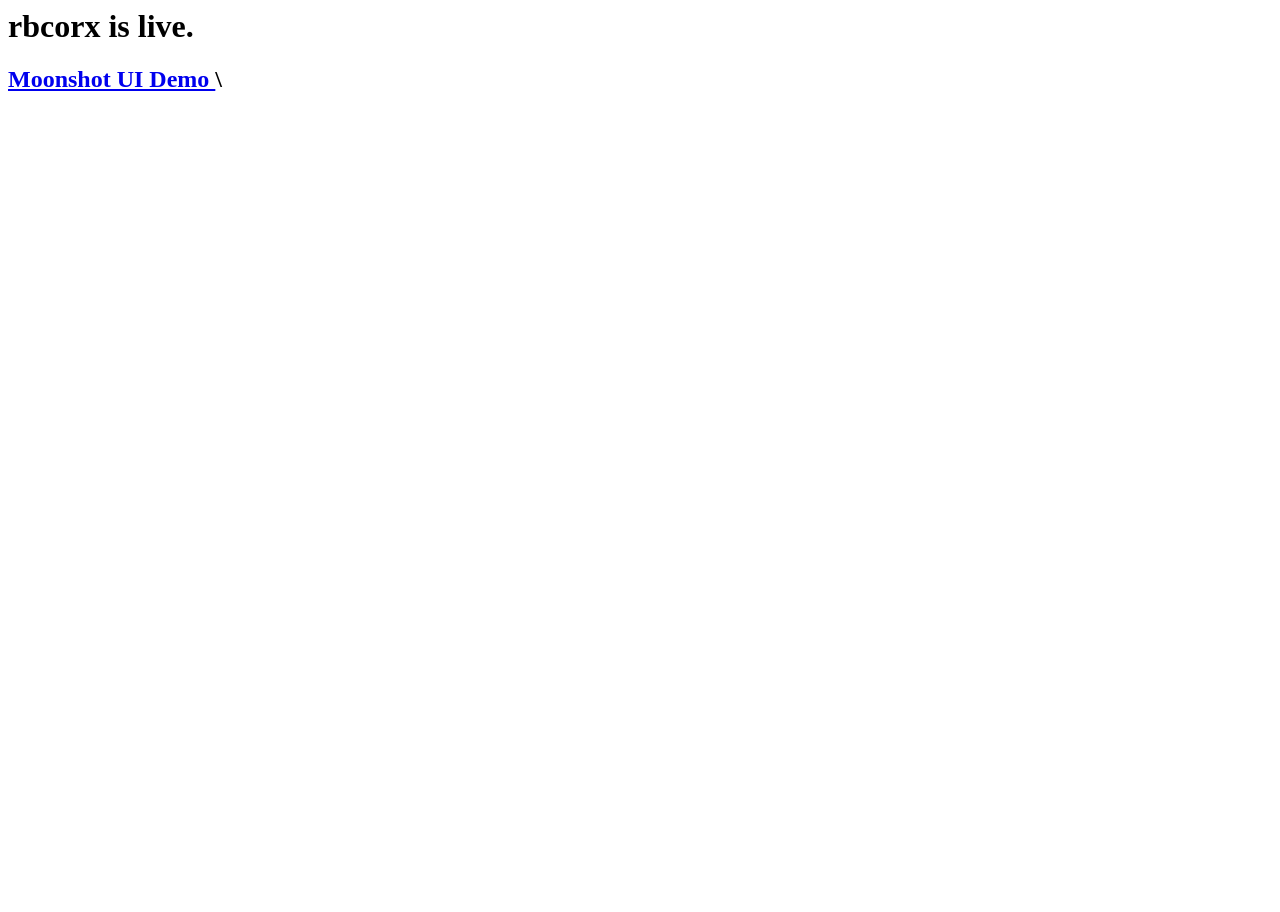
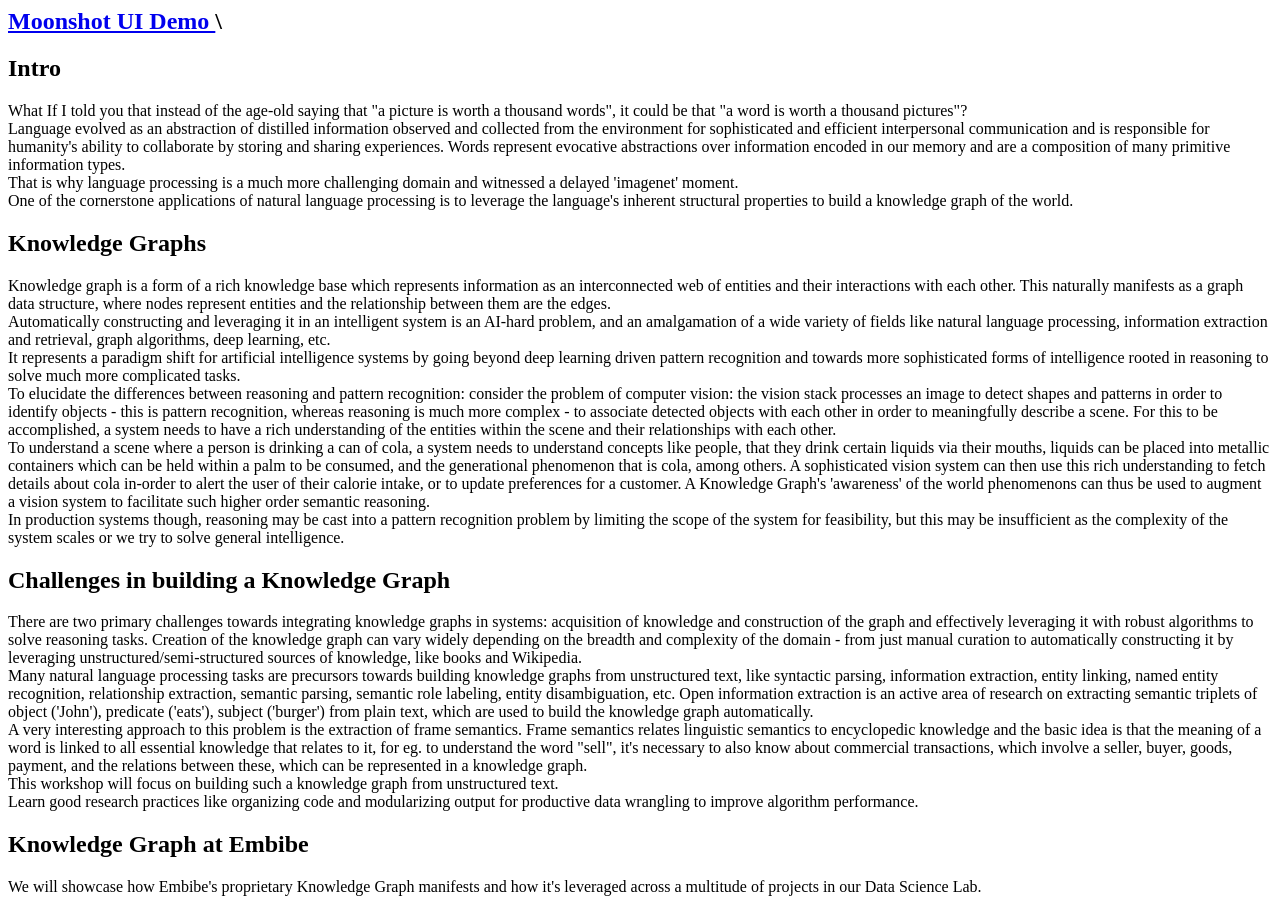
Before and after one commit to rbcorx/rbcorx.github.io, a plain HTML site: page index.html in a window 1280 px wide. Before the commit the page ends 800 px from the top, so only its background shows below. Drawn offline with Linux system fonts and the light colour scheme.

Commit message:
Update index.html

```diff
--- a/index.html
+++ b/index.html
@@ -1,4 +1,44 @@
-<h1>rbcorx is live.</h1>
 <h2>
 <a href="ui.html" alt="Moonshot UI Demo"> Moonshot UI Demo </a>\
 </h2>
+
+<h2>Intro</h2>
+<p>
+What If I told you that instead of the age-old saying that "a picture is worth a thousand words", it could be that "a word is worth a thousand pictures"?
+<br>
+Language evolved as an abstraction of distilled information observed and collected from the environment for sophisticated and efficient interpersonal communication and is responsible for humanity's ability to collaborate by storing and sharing experiences. Words represent evocative abstractions over information encoded in our memory and are a composition of many primitive information types.
+<br>
+That is why language processing is a much more challenging domain and witnessed a delayed 'imagenet' moment.
+<br>
+One of the cornerstone applications of natural language processing is to leverage the language's inherent structural properties to build a knowledge graph of the world.
+</p>
+<h2>Knowledge Graphs</h2>
+<p>
+Knowledge graph is a form of a rich knowledge base which represents information as an interconnected web of entities and their interactions with each other. This naturally manifests as a graph data structure, where nodes represent entities and the relationship between them are the edges.
+<br>
+Automatically constructing and leveraging it in an intelligent system is an AI-hard problem, and an amalgamation of a wide variety of fields like natural language processing, information extraction and retrieval, graph algorithms, deep learning, etc.
+<br>
+It represents a paradigm shift for artificial intelligence systems by going beyond deep learning driven pattern recognition and towards more sophisticated forms of intelligence rooted in reasoning to solve much more complicated tasks.
+<br>
+To elucidate the differences between reasoning and pattern recognition: consider the problem of computer vision: the vision stack processes an image to detect shapes and patterns in order to identify objects - this is pattern recognition, whereas reasoning is much more complex - to associate detected objects with each other in order to meaningfully describe a scene. For this to be accomplished, a system needs to have a rich understanding of the entities within the scene and their relationships with each other.
+<br>
+To understand a scene where a person is drinking a can of cola, a system needs to understand concepts like people, that they drink certain liquids via their mouths, liquids can be placed into metallic containers which can be held within a palm to be consumed, and the generational phenomenon that is cola, among others. A sophisticated vision system can then use this rich understanding to fetch details about cola in-order to alert the user of their calorie intake, or to update preferences for a customer. A Knowledge Graph's 'awareness' of the world phenomenons can thus be used to augment a vision system to facilitate such higher order semantic reasoning.
+<br>
+In production systems though, reasoning may be cast into a pattern recognition problem by limiting the scope of the system for feasibility, but this may be insufficient as the complexity of the system scales or we try to solve general intelligence.
+</p>
+<h2>Challenges in building a Knowledge Graph</h2>
+<p>
+There are two primary challenges towards integrating knowledge graphs in systems: acquisition of knowledge and construction of the graph and effectively leveraging it with robust algorithms to solve reasoning tasks. Creation of the knowledge graph can vary widely depending on the breadth and complexity of the domain - from just manual curation to automatically constructing it by leveraging unstructured/semi-structured sources of knowledge, like books and Wikipedia.
+<br>
+Many natural language processing tasks are precursors towards building knowledge graphs from unstructured text, like syntactic parsing, information extraction, entity linking, named entity recognition, relationship extraction, semantic parsing, semantic role labeling, entity disambiguation, etc. Open information extraction is an active area of research on extracting semantic triplets of object ('John'), predicate ('eats'), subject ('burger') from plain text, which are used to build the knowledge graph automatically.
+<br>
+A very interesting approach to this problem is the extraction of frame semantics. Frame semantics relates linguistic semantics to encyclopedic knowledge and the basic idea is that the meaning of a word is linked to all essential knowledge that relates to it, for eg. to understand the word "sell", it's necessary to also know about commercial transactions, which involve a seller, buyer, goods, payment, and the relations between these, which can be represented in a knowledge graph.
+<br>
+This workshop will focus on building such a knowledge graph from unstructured text.
+<br>
+Learn good research practices like organizing code and modularizing output for productive data wrangling to improve algorithm performance.
+</p>
+<h2>Knowledge Graph at Embibe</h2>
+<p>
+We will showcase how Embibe's proprietary Knowledge Graph manifests and how it's leveraged across a multitude of projects in our Data Science Lab.
+</p>
```
